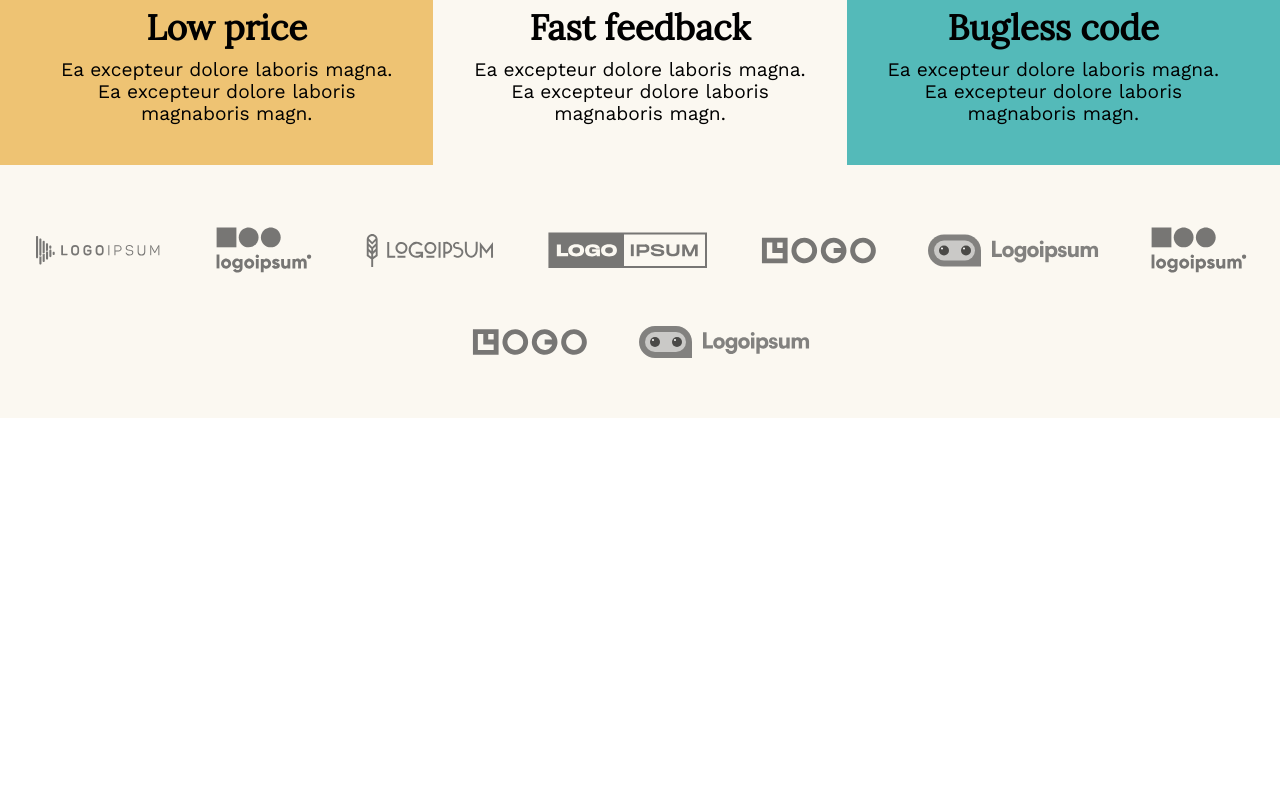
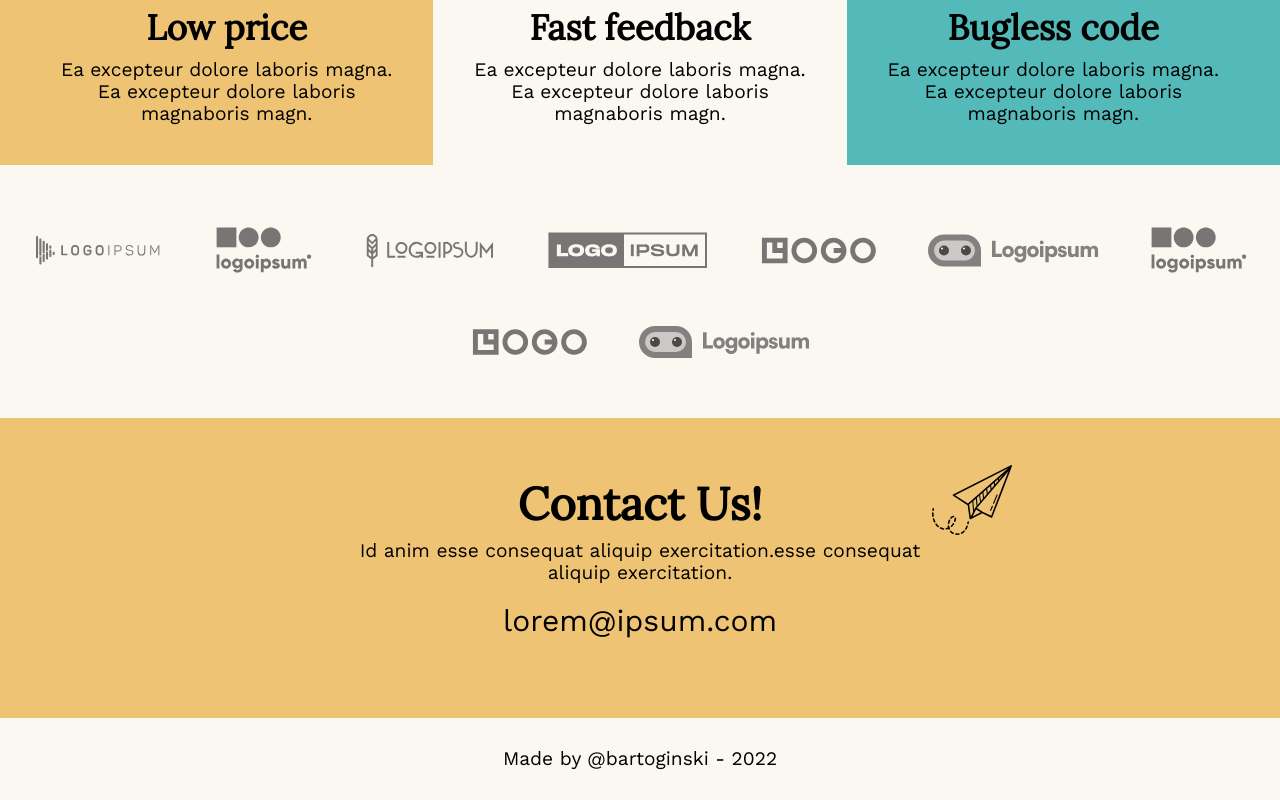
Before and after one commit to bartoginski/keep-it-simple, a Vue app: page / in a window 1280 px wide. Shown: the part 1039-1839 px from the top of the page. Before the commit the page ends 1457 px from the top, so only its background shows below. Built offline with nearby package versions, Linux system fonts and the light colour scheme.

Commit message:
add: sections to app.vue

```diff
--- a/src/App.vue
+++ b/src/App.vue
@@ -3,6 +3,8 @@
     <LandingSection />
     <AboutSection />
     <PartnersSection />
+    <ContactSection />
+    <TheFooter />
   </main>
 </template>
 
@@ -11,12 +13,16 @@ import { defineComponent } from "vue";
 import LandingSection from "./components/LandingSection.vue";
 import AboutSection from "./components/AboutSection.vue";
 import PartnersSection from "./components/PartnersSection.vue";
+import ContactSection from "./components/ContactSection.vue";
+import TheFooter from "./components/TheFooter.vue";
 export default defineComponent({
   name: "App",
   components: {
     LandingSection,
     AboutSection,
     PartnersSection,
+    ContactSection,
+    TheFooter,
   },
 });
 </script>
```
